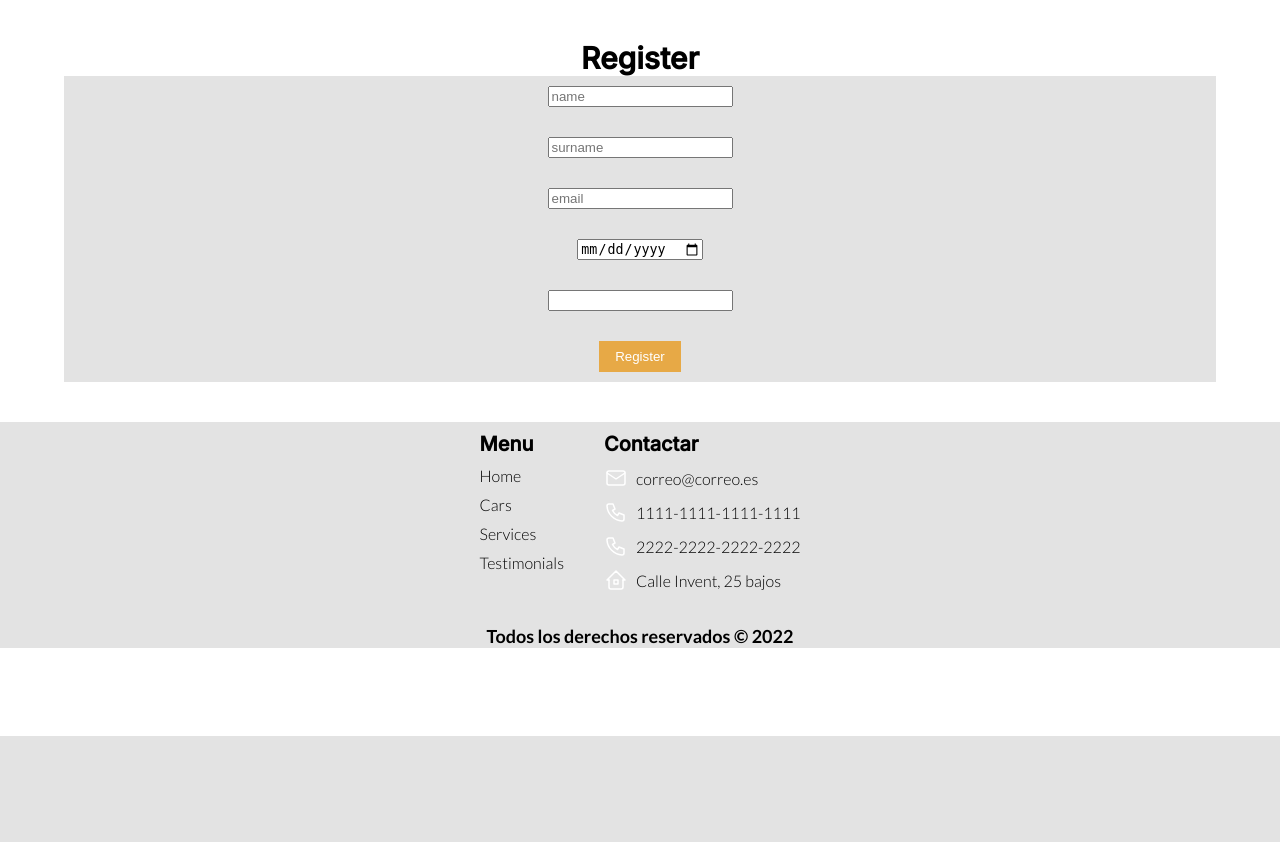
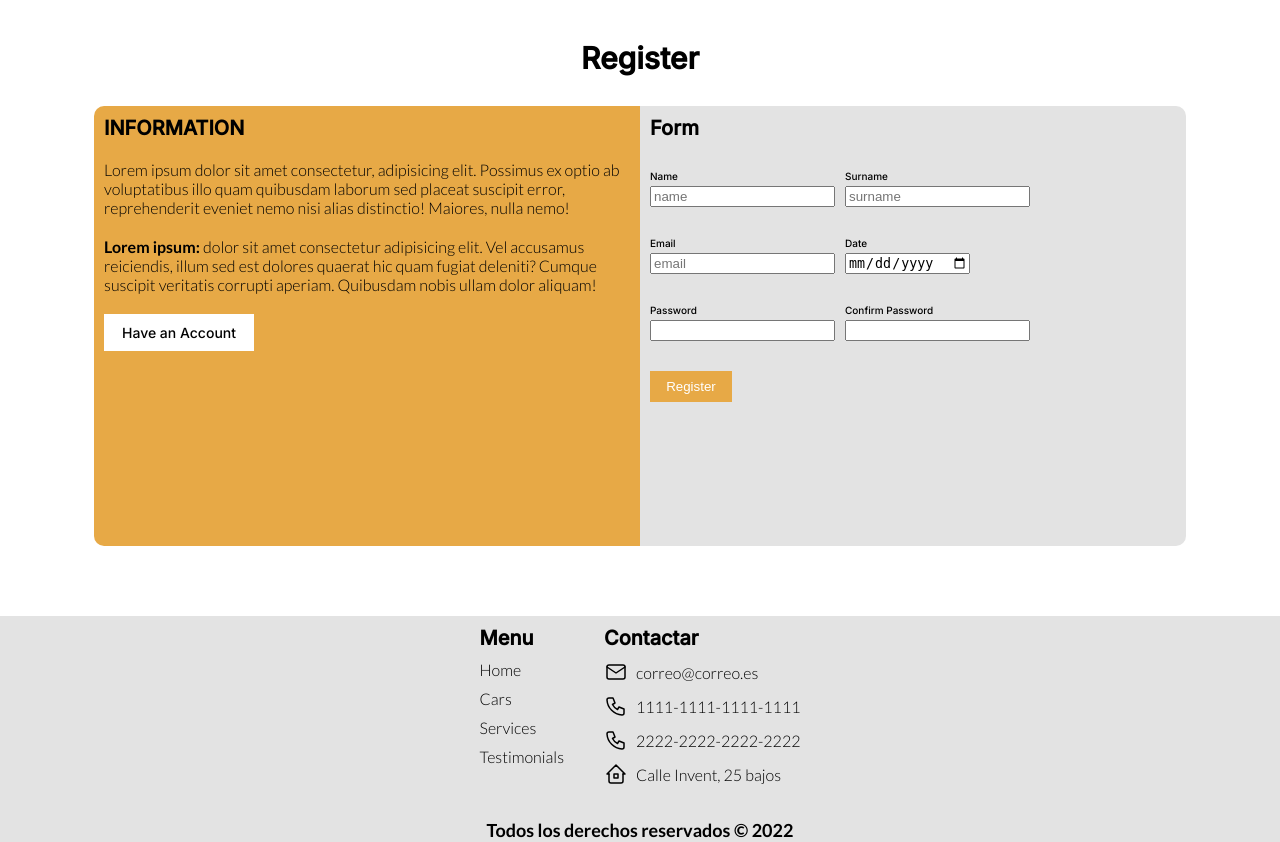
Before and after one commit to IanMercadal/car-rental-php, a PHP site: page /error/user/register in a window 1280 px wide. Shown: the part 64-906 px from the top of the page. Before the commit the page ends 800 px from the top, so only its background shows below. Run offline with PHP 8.4, Linux system fonts and the light colour scheme.

Commit message:
feat: :art: Mejorando register
Mejorando estilos

```diff
--- a/assets/css/estilos.css
+++ b/assets/css/estilos.css
@@ -474,7 +474,7 @@ button {
 .form-auth {
     display: flex;
     flex-direction: column;
-    align-items: center;
+    align-items: flex-start;
     width: 100%;
     gap: 1rem;
     background-color: var(--secondary-color);
@@ -482,7 +482,58 @@ button {
 .form-auth > * {
     margin: 1rem ;
 }
-
+.register {
+    display: grid;
+    grid-template-columns: repeat(2,1fr);
+    padding: var(--separacion);
+    height: 500px;
+    align-items: stretch;
+}
+.register .register-info {
+    border-top-left-radius: 1rem;
+    border-bottom-left-radius: 1rem;
+}
+.register .form-auth {
+    border-top-right-radius: 1rem;
+    border-bottom-right-radius: 1rem;
+}
+.register-info {
+    display: flex;
+    flex-direction: column;
+    align-items: flex-start;
+    background-color: var(--primary-color);
+    justify-content: flex-start;
+}
+.register-info h3 {
+    text-transform: uppercase;
+}
+.register-info > *{
+    padding: 1rem;
+}
+.register-info a {
+    margin: 1rem;
+    width: 150px;
+}
+.form-columns {
+    display: flex;
+    flex-direction: row;
+    gap: 1rem;
+}
+.form-columns > div {
+    display: flex;
+    flex-direction: column;
+    gap: 0.4rem;
+}
+.form-email {
+    display: flex;
+    flex-direction: column;
+}
+.btn-auth {
+    background-color: var(--white);
+}
+.btn-auth:hover {
+    background-color: var(--secondary-color);
+}
 /* USER INFO */
 .user-info {
     display: grid;
@@ -490,22 +541,21 @@ button {
     justify-items: center;
     padding: var(--separacion);
     height: 500px;
+    width: 100%;
 }
 .top-row {
     display: flex;
     flex-direction: row;
-    align-items: center;
-    gap: 1rem;
+    align-items: flex-end;
     width: 400px;
     border-bottom: solid 2px var(--primary-color);
 }
 .top-row a {
-    padding: 0.4rem;
-    margin-bottom: 0.4rem;
+    padding: 1.4rem;
 }
 .top-row a:hover {
     background-color: var(--secondary-color);
-    color: var(--white);
+    color: #000000;
     transition: all ease-in 0.2s;
 }
 .active-data {
@@ -513,7 +563,8 @@ button {
     background-color: var(--primary-color);
 }
 .bottom-row {
-    width: 400px;
+    width: 100%;
+    max-width: 400px;
     background-color: var(--secondary-color);
     display: flex;
     flex-direction: column;
--- a/views/layout/footer.php
+++ b/views/layout/footer.php
@@ -27,7 +27,7 @@
             <h3>Contactar</h3>
 
             <div class="footer-data">
-                <svg xmlns="http://www.w3.org/2000/svg" class="icon icon-tabler icon-tabler-mail" width="24" height="24" viewBox="0 0 24 24" stroke-width="1.5" stroke="#ffffff" fill="none" stroke-linecap="round" stroke-linejoin="round">
+                <svg xmlns="http://www.w3.org/2000/svg" class="icon icon-tabler icon-tabler-mail" width="24" height="24" viewBox="0 0 24 24" stroke-width="1.5" stroke="#000000" fill="none" stroke-linecap="round" stroke-linejoin="round">
                     <path stroke="none" d="M0 0h24v24H0z" fill="none"/>
                     <rect x="3" y="5" width="18" height="14" rx="2" />
                     <polyline points="3 7 12 13 21 7" />
@@ -36,7 +36,7 @@
             </div>
 
             <div class="footer-data">
-                <svg xmlns="http://www.w3.org/2000/svg" class="icon icon-tabler icon-tabler-phone" width="24" height="24" viewBox="0 0 24 24" stroke-width="1.5" stroke="#ffffff" fill="none" stroke-linecap="round" stroke-linejoin="round">
+                <svg xmlns="http://www.w3.org/2000/svg" class="icon icon-tabler icon-tabler-phone" width="24" height="24" viewBox="0 0 24 24" stroke-width="1.5" stroke="#000000" fill="none" stroke-linecap="round" stroke-linejoin="round">
                     <path stroke="none" d="M0 0h24v24H0z" fill="none"/>
                     <path d="M5 4h4l2 5l-2.5 1.5a11 11 0 0 0 5 5l1.5 -2.5l5 2v4a2 2 0 0 1 -2 2a16 16 0 0 1 -15 -15a2 2 0 0 1 2 -2" />
                 </svg>
@@ -44,7 +44,7 @@
             </div>
 
             <div class="footer-data">
-                <svg xmlns="http://www.w3.org/2000/svg" class="icon icon-tabler icon-tabler-phone" width="24" height="24" viewBox="0 0 24 24" stroke-width="1.5" stroke="#ffffff" fill="none" stroke-linecap="round" stroke-linejoin="round">
+                <svg xmlns="http://www.w3.org/2000/svg" class="icon icon-tabler icon-tabler-phone" width="24" height="24" viewBox="0 0 24 24" stroke-width="1.5" stroke="#000000" fill="none" stroke-linecap="round" stroke-linejoin="round">
                     <path stroke="none" d="M0 0h24v24H0z" fill="none"/>
                     <path d="M5 4h4l2 5l-2.5 1.5a11 11 0 0 0 5 5l1.5 -2.5l5 2v4a2 2 0 0 1 -2 2a16 16 0 0 1 -15 -15a2 2 0 0 1 2 -2" />
                 </svg>
@@ -52,7 +52,7 @@
             </div>
 
             <div class="footer-data">
-                <svg xmlns="http://www.w3.org/2000/svg" class="icon icon-tabler icon-tabler-home-2" width="24" height="24" viewBox="0 0 24 24" stroke-width="1.5" stroke="#ffffff" fill="none" stroke-linecap="round" stroke-linejoin="round">
+                <svg xmlns="http://www.w3.org/2000/svg" class="icon icon-tabler icon-tabler-home-2" width="24" height="24" viewBox="0 0 24 24" stroke-width="1.5" stroke="#000000" fill="none" stroke-linecap="round" stroke-linejoin="round">
                     <path stroke="none" d="M0 0h24v24H0z" fill="none"/>
                     <polyline points="5 12 3 12 12 3 21 12 19 12" />
                     <path d="M5 12v7a2 2 0 0 0 2 2h10a2 2 0 0 0 2 -2v-7" />
--- a/views/user/register.php
+++ b/views/user/register.php
@@ -1,13 +1,56 @@
 <section class="contenedor">
     <h1 class="text-center">Register</h1>
 
+    <div class="register">
+        <div class="register-info">
+            <h3>information</h3>
+            <p>Lorem ipsum dolor sit amet consectetur, adipisicing elit. Possimus ex optio ab voluptatibus illo quam quibusdam laborum sed placeat suscipit error, reprehenderit eveniet nemo nisi alias distinctio! Maiores, nulla nemo!</p>
+            <p><b>Lorem ipsum:</b> dolor sit amet consectetur adipisicing elit. Vel accusamus reiciendis, illum sed est dolores quaerat hic quam fugiat deleniti? Cumque suscipit veritatis corrupti aperiam. Quibusdam nobis ullam dolor aliquam!</p>
+            <a class="btn btn-auth">Have an Account</a>
+        </div>
+
         <form class="form-auth">
-        <input type="text" placeholder="name ">
+            <h3>Form</h3>
+
+            <div class="form-columns">
+                <div>
+                    <label>Name</label>
+                    <input type="text" placeholder="name">
+                </div>
+
+                <div>
+                    <label>Surname</label>
                     <input type="text" placeholder="surname">
+                </div>
+            </div>
+
+            <div class="form-columns">
+                <div>
+                    <label>Email</label>
                     <input type="email" placeholder="email">
+                </div>
+
+                <div>
+                    <label>Date</label>
                     <input type="date">
+                </div>
+            </div>
+
+            <div class="form-columns">
+                <div>
+                    <label>Password</label>
                     <input type="password">
+                </div>
+
+                <div>
+                    <label>Confirm Password</label>
+                    <input type="password">
+                </div>
+            </div>
+
+
 
             <button class="btn btn-primary">Register</button>
         </form>
+    </div>
 </section>
```
Lines whose indentation alone changed are shown as unchanged.
